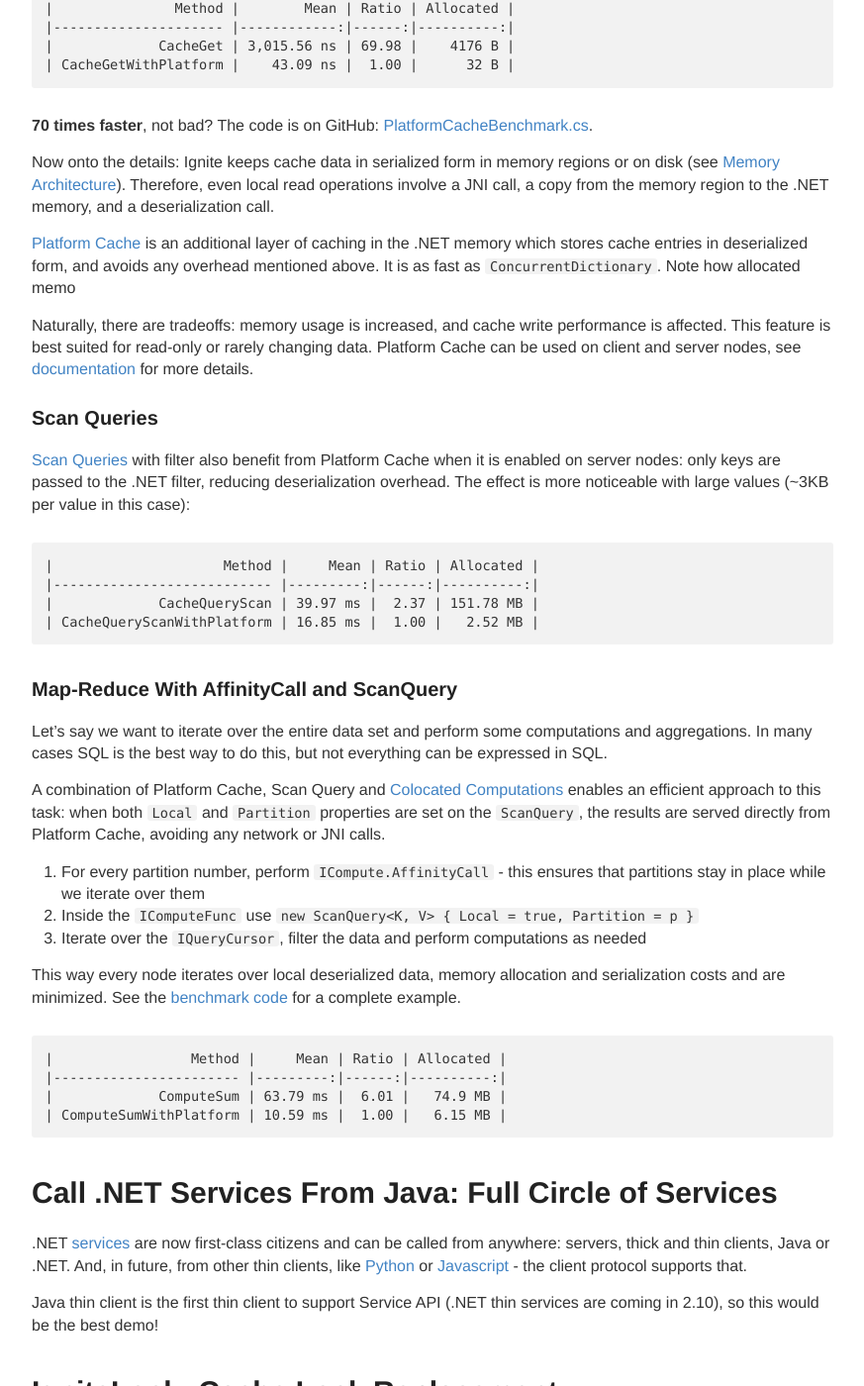
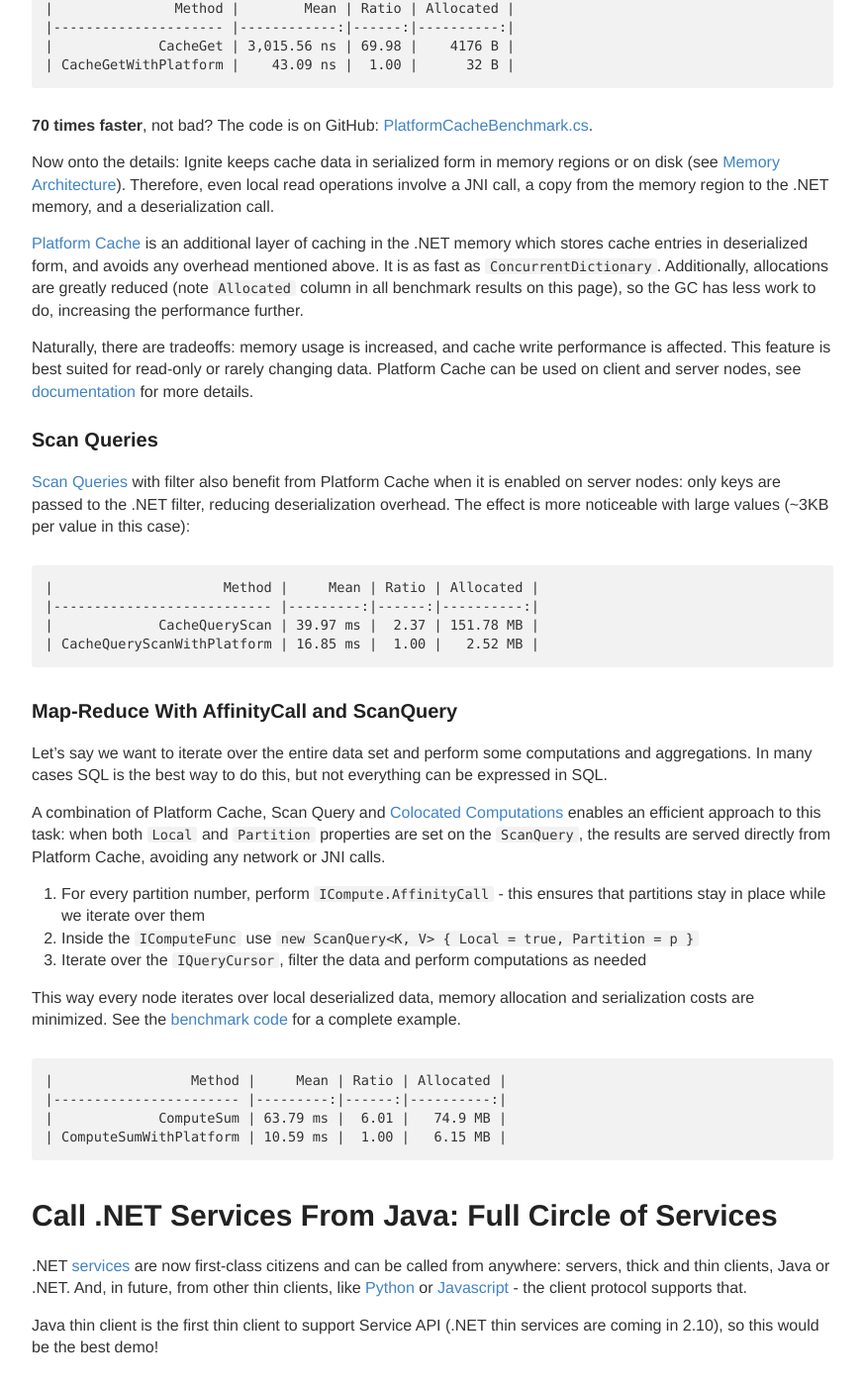
Before and after one commit to ptupitsyn/ptupitsyn.github.io, a Jekyll site: the page built from _posts/2020-10-26-Whats-New-In-Ignite-Net-2.9.md, in a window 1280 px wide and 1400 px high, scrolled down 432 px. Shown: the whole window at 99% size, without its empty margins (203-1076 px from the left). Built offline with Jekyll 4.4.1, drawn with Linux system fonts in a browser that asks for light colours; comment, search, counter and statistics services are not loaded.

Commit message:
Fix typos

````diff
--- a/_posts/2020-10-26-Whats-New-In-Ignite-Net-2.9.md
+++ b/_posts/2020-10-26-Whats-New-In-Ignite-Net-2.9.md
@@ -24,7 +24,8 @@
 Therefore, even local read operations involve a JNI call, a copy from the memory region to the .NET memory, and a deserialization call.
 
 [Platform Cache](https://ignite.apache.org/docs/latest/net-specific/net-platform-cache) is an additional layer of caching in the .NET memory which stores cache entries in deserialized form,
-and avoids any overhead mentioned above. It is as fast as `ConcurrentDictionary`. Note how allocated memo
+and avoids any overhead mentioned above. It is as fast as `ConcurrentDictionary`.
+Additionally, allocations are greatly reduced (note `Allocated` column in all benchmark results on this page), so the GC has less work to do, increasing the performance further.
 
 Naturally, there are tradeoffs: memory usage is increased, and cache write performance is affected. This feature is best suited for read-only or rarely changing data.
 Platform Cache can be used on client and server nodes, see [documentation](https://ignite.apache.org/docs/latest/net-specific/net-platform-cache) for more details.
@@ -55,7 +56,7 @@
 2. Inside the `IComputeFunc` use `new ScanQuery<K, V> { Local = true, Partition = p }`
 3. Iterate over the `IQueryCursor`, filter the data and perform computations as needed
 
-This way every node iterates over local deserialized data, memory allocation and serialization costs and are minimized.
+This way every node iterates over local deserialized data, memory allocation and serialization costs are minimized.
 See the [benchmark code](https://github.com/ptupitsyn/IgniteNetBenchmarks/tree/master/PlatformCacheComputeBenchmark.cs) for a complete example.
 
 ```
````
